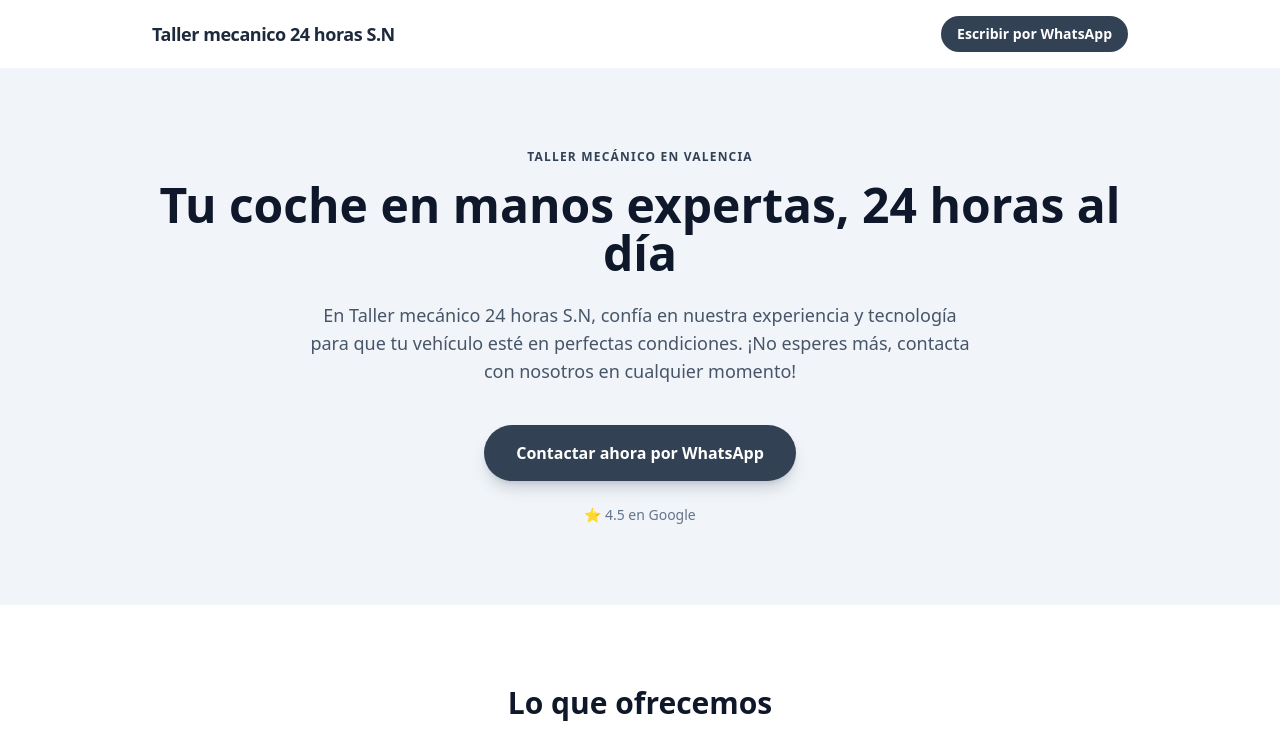
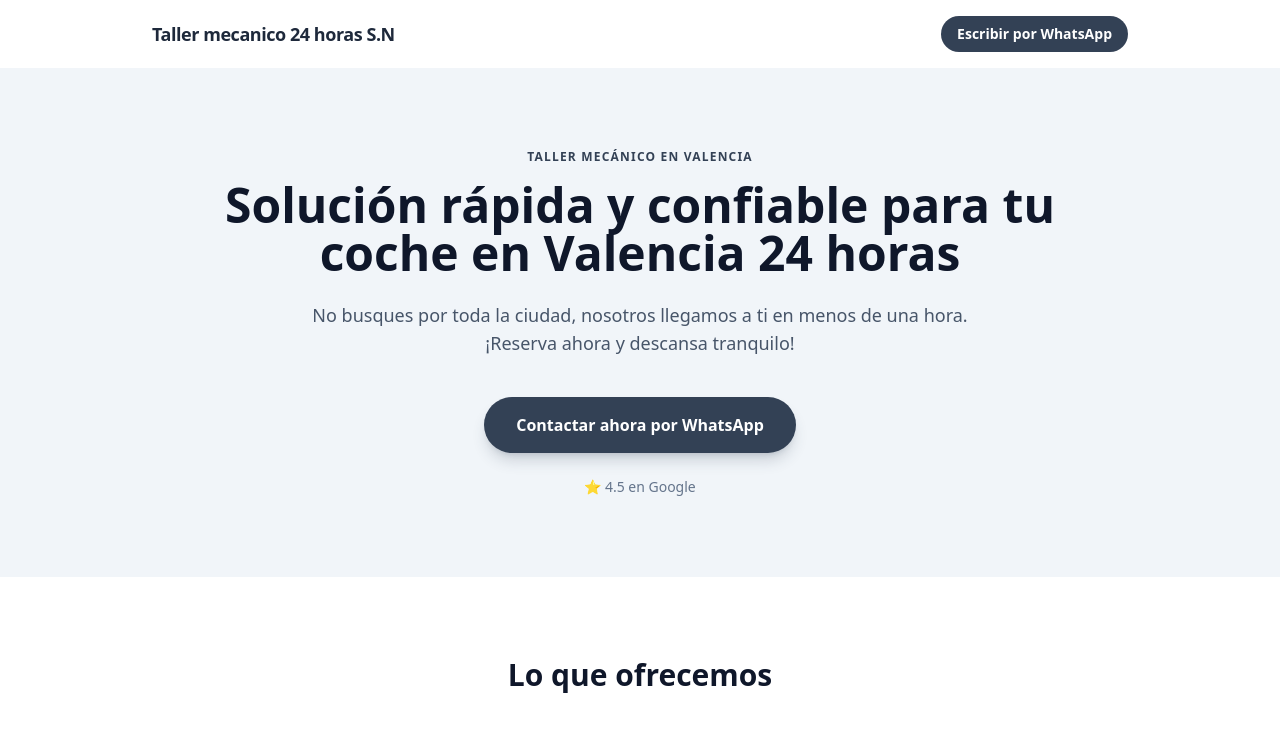
Before and after one commit to gustavo-pereira114/taller-mecanico-24-horas-sn, a plain HTML site: page index.html in a window 1280 px wide. Shown: the top 738 px of the page. Drawn offline with nearby package versions, Linux system fonts and the light colour scheme.

Commit message:
Actualiza index.html

```diff
--- a/index.html
+++ b/index.html
@@ -4,7 +4,7 @@
   <meta charset="UTF-8" />
   <meta name="viewport" content="width=device-width, initial-scale=1.0" />
   <title>Taller mecanico 24 horas S.N | Taller mecánico en Valencia</title>
-  <meta name="description" content="En Taller mecánico 24 horas S.N, confía en nuestra experiencia y tecnología para que tu vehículo esté en perfectas condiciones. ¡No esperes más, contacta con nosotros en cualquier momento!" />
+  <meta name="description" content="No busques por toda la ciudad, nosotros llegamos a ti en menos de una hora. ¡Reserva ahora y descansa tranquilo!" />
   <script src="https://cdn.tailwindcss.com"></script>
 </head>
 <body class="bg-white text-slate-800 antialiased">
@@ -25,10 +25,10 @@
     <div class="max-w-5xl mx-auto px-6 py-20 text-center">
       <p class="uppercase tracking-widest text-xs font-semibold text-slate-700 mb-4">Taller mecánico en Valencia</p>
       <h1 class="text-3xl sm:text-5xl font-extrabold leading-tight text-slate-900 mb-6">
-        Tu coche en manos expertas, 24 horas al día
+        Solución rápida y confiable para tu coche en Valencia 24 horas
       </h1>
       <p class="text-base sm:text-lg text-slate-600 max-w-2xl mx-auto mb-10">
-        En Taller mecánico 24 horas S.N, confía en nuestra experiencia y tecnología para que tu vehículo esté en perfectas condiciones. ¡No esperes más, contacta con nosotros en cualquier momento!
+        No busques por toda la ciudad, nosotros llegamos a ti en menos de una hora. ¡Reserva ahora y descansa tranquilo!
       </p>
       <a href="https://wa.me/34691201837?text=Hola%2C%20necesito%20un%20presupuesto%20para%20mi%20coche." target="_blank" rel="noopener"
          class="inline-flex items-center gap-2 bg-slate-700 hover:bg-slate-800 text-white font-semibold px-8 py-4 rounded-full text-base shadow-lg shadow-slate-700/20 transition">
```
